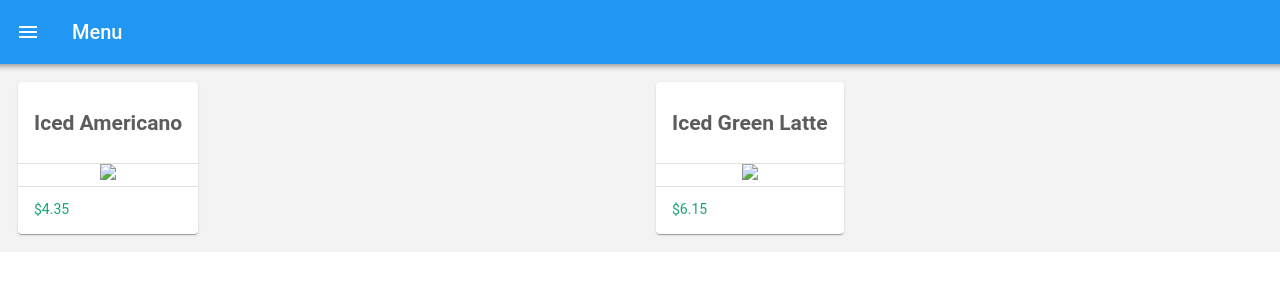
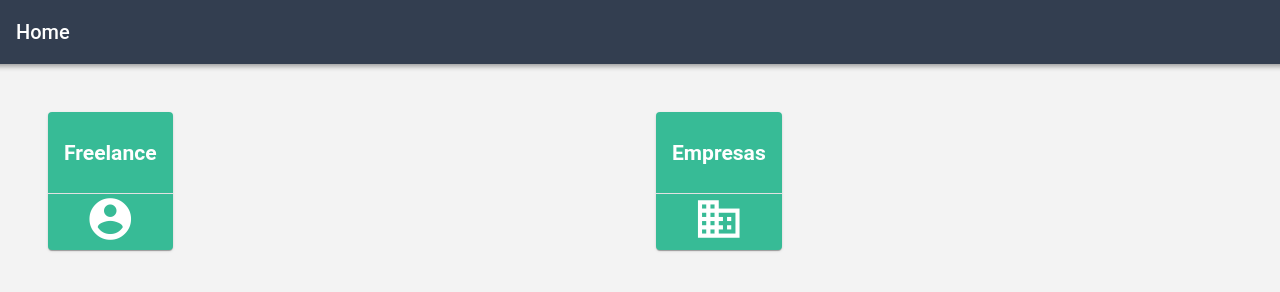
Before and after one commit to danajdiaz/App-proyecto, a plain HTML site: page index.html in a window 1280 px wide. Drawn offline with Linux system fonts and the light colour scheme.

Commit message:
Add files via upload

```diff
--- a/css/style.css
+++ b/css/style.css
@@ -195,13 +195,17 @@ p{
 	background-color: rgba(198, 180, 150,0.95);
 }
 
-.card-drinks{
+.card {
+	background-color: #37BB96;
+}
+
+.card-hero{
 	background-color: #f3f3f3;
-	padding: 10px;
+	padding: 40px;
 }
 
 .card-header{
-	color: #5c5c5e !important;
+	color: #fff !important;
 	font-size: 18px !important;
 	margin:0 !important;
 }
@@ -215,7 +219,12 @@ p{
 	margin: 0 auto;
 }
 
-.card-footer{
-	color: #1aa575 !important;
-	font-weight: 400 !important;
+.navbar,
+.toolbar{
+	background-color: #333E50!important;
 }
+
+.card-content .material-icons{
+	font-size: 50px;
+	color: #fff;
+}
--- a/index.html
+++ b/index.html
@@ -24,8 +24,8 @@
           <!-- Top Navbar -->
           <nav class="navbar">
             <div class="navbar-inner">
-				<div class="left"><a href="#" class="link"><i class="material-icons">menu</i></a></div>
-              <div class="title">Menu</div>
+				<div class="left"></div>
+              <div class="title">Home</div>
             </div>
           </nav>
 
@@ -37,40 +37,38 @@
 				  <p>Texto de contenido</p>
 			  </div>-->
 
-			   <article class="card-drinks">
+			   <article class="card-hero">
             <div class="row">
                 <article class="col">
-                   <a href="/info/" class="link">
+                   <a href="/freelancers/" class="link">
                     <div class="card">
 
 						<div class="card-header">
-							<h3>Iced Americano</h3>
+							<h3>Freelance</h3>
 						</div>
 						<div class="card-content">
-							<img src="img/iced-americano.jpg" class="img-fluid">
-						</div>
-						<div class="card-footer">
-							$4.35
+							<span class="material-icons">account_circle</span>
 						</div>
 
                     </div>
                     </a>
                 </article>
 				 <article class="col">
-					<a href="/empresas/" class="link">
+                   <a href="/freelancers/" class="link">
                     <div class="card">
+
 						<div class="card-header">
-                            <h3>Iced Green Latte</h3>
+							<h3>Empresas</h3>
 						</div>
 						<div class="card-content">
-                            <img src="img/iced-greentealatte.jpg" class="img-fluid">
+							<span class="material-icons">business</span>
 						</div>
-                        <div class="card-footer">
-                            $6.15
-                        </div>
+
                     </div>
                     </a>
                 </article>
+
+
             </div>
 		</article>
 
```
Lines whose indentation alone changed are shown as unchanged.
